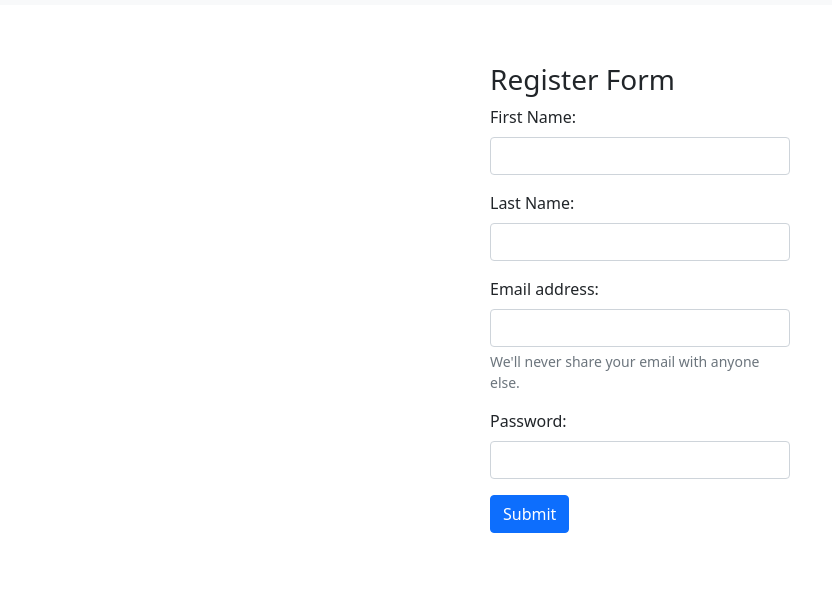
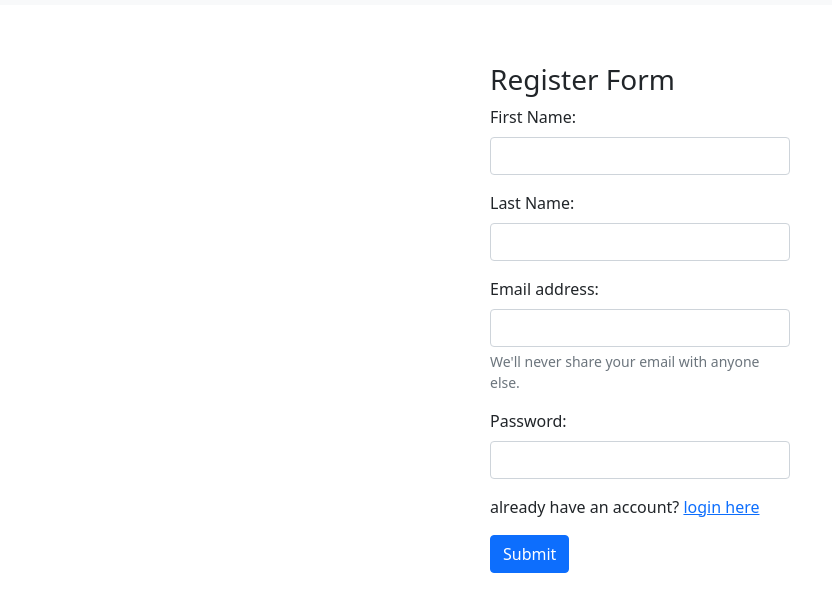
Before and after one commit to emrizki/fancy-todo-client-reborn, a website: page index.html in a window 1280 px wide. Both pictures are taken after a click on the link "register here". Shown: the part 45-656 px from the top of the page, without its empty margins (0-832 px from the left). Drawn offline with nearby package versions, Linux system fonts and the light colour scheme.

Commit message:
add have account in register form

```diff
--- a/index.html
+++ b/index.html
@@ -4,7 +4,7 @@
     <!-- Required meta tags -->
     <meta charset="utf-8">
     <meta name="viewport" content="width=device-width, initial-scale=1">
-    <meta name="google-signin-client_id" content="693839108003-sl7rhi0bo1luj05qdjof00sbq9v54a4c.apps.googleusercontent.com">
+    <meta name="google-signin-client_id" content="693839108003-2l4mdh2flh9f1tldj7l4qt33k7v20prm.apps.googleusercontent.com">
     <!-- Bootstrap CSS -->
     <link href="https://cdn.jsdelivr.net/npm/bootstrap@5.0.0-beta1/dist/css/bootstrap.min.css" rel="stylesheet" integrity="sha384-giJF6kkoqNQ00vy+HMDP7azOuL0xtbfIcaT9wjKHr8RbDVddVHyTfAAsrekwKmP1" crossorigin="anonymous">
 
@@ -39,6 +39,7 @@
             <label for="exampleInputPassword1" class="form-label">Password:</label>
             <input type="password" class="form-control" id="password_reg-input" autocomplete="on">
           </div>
+            <p>already have an account? <a href="#" id="have-account">login here</a></p>
           <button type="submit" class="btn btn-primary">Submit</button>
         </form>
       </div>
--- a/script.js
+++ b/script.js
@@ -1,4 +1,4 @@
-const baseUrl = 'http://localhost:3000'
+const baseUrl = 'https://fancy-todo-reborn.herokuapp.com'
 const token = localStorage.getItem('access_token')
 
 const showLoginPage = () => {
@@ -301,4 +301,8 @@ $(document).ready(() => {
     event.preventDefault()
     register()
   })
+  $("#have-account").on("click", (event) => {
+    event.preventDefault()
+    showLoginPage()
+  })
 })
```
Also changed, not shown: firebase.json (added), 2 other files.
